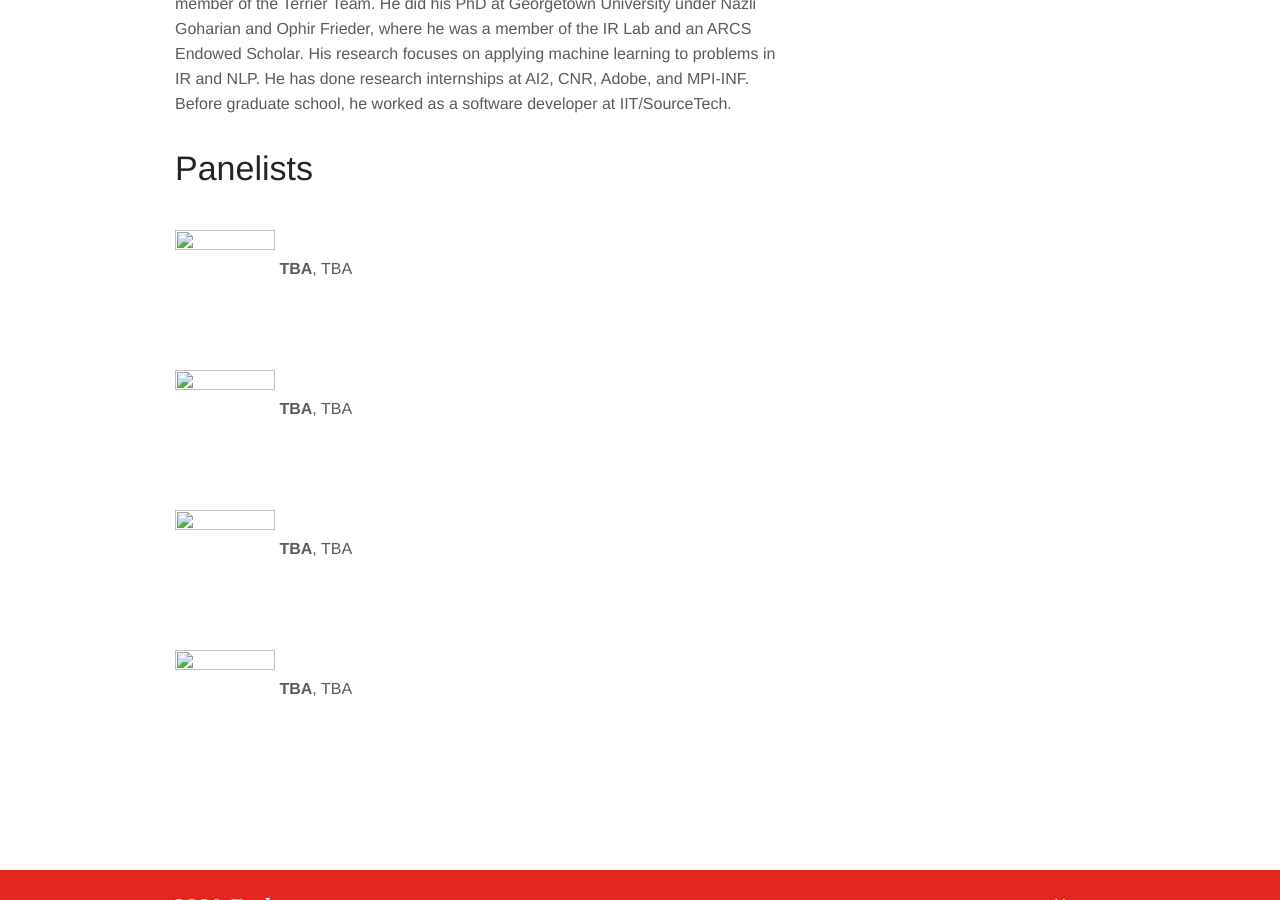
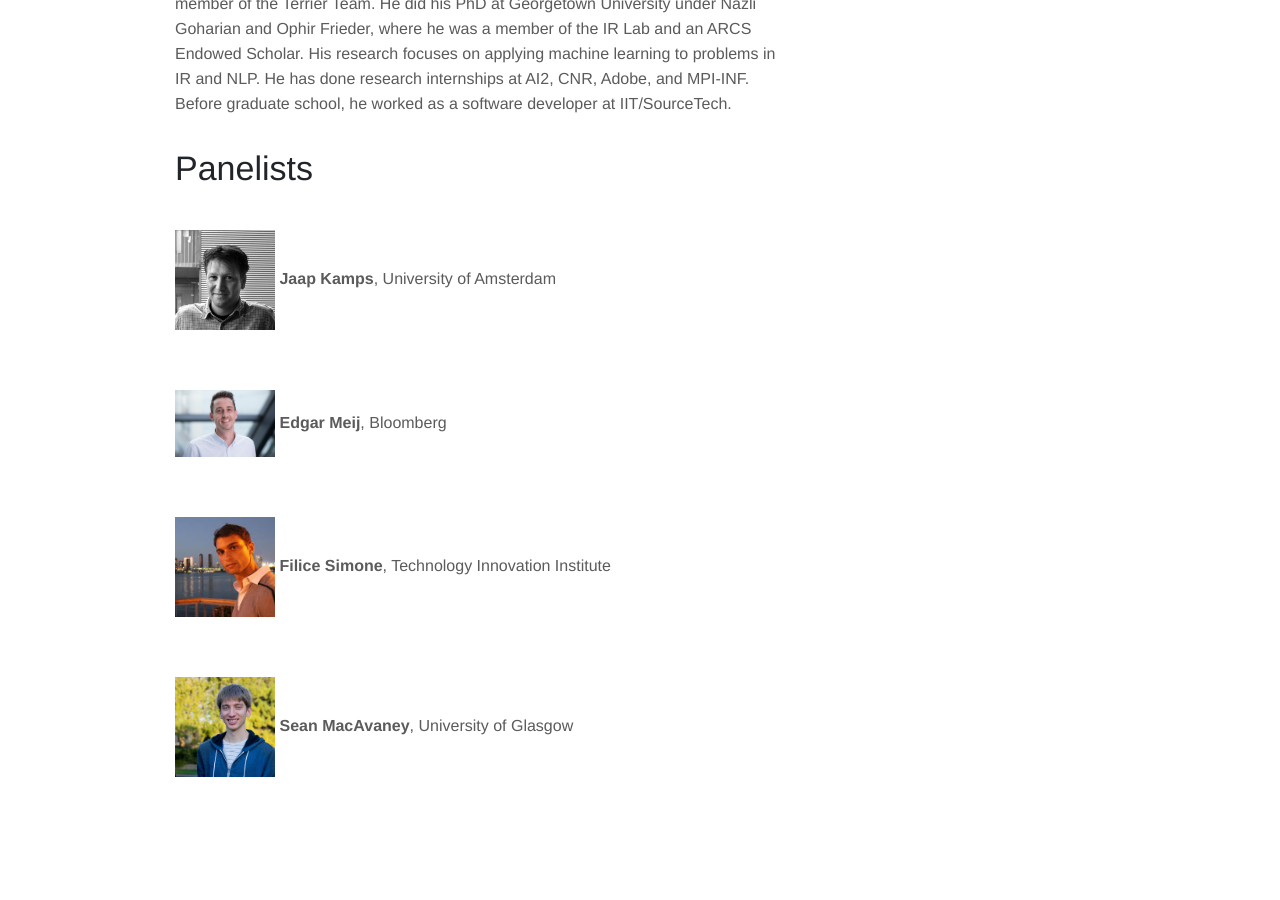
Before and after one commit to llm4eval/WSDM2025, a Jekyll site: the page built from program.md, in a window 1280 px wide and 900 px high, scrolled down 2352 px. Built offline with Jekyll 4.4.1, drawn with Linux system fonts in a browser that asks for light colours.

Commit message:
update panel

```diff
--- a/program.md
+++ b/program.md
@@ -49,10 +49,10 @@ __Bio.__ Sean is a Lecturer in Machine Learning at the University of Glasgow and
 
 # Panelists
 
-<img style="vertical-align:middle" width="100px" height="80px" src="#"/> __TBA__, TBA
+<img style="vertical-align:middle" width="100px" height="80px" src="../images/team/jaapkamps.jpg"/> __Jaap Kamps__, University of Amsterdam
 
-<img style="vertical-align:middle" width="100px" height="80px" src="#"/> __TBA__, TBA
+<img style="vertical-align:middle" width="100px" height="80px" src="../images/team/edgar.jpeg"/> __Edgar Meij__, Bloomberg
 
-<img style="vertical-align:middle" width="100px" height="80px" src="#"/> __TBA__, TBA
+<img style="vertical-align:middle" width="100px" height="80px" src="../images/team/SimoneFilice.jpeg"/> __Filice Simone__, Technology Innovation Institute
 
-<img style="vertical-align:middle" width="100px" height="80px" src="#"/> __TBA__, TBA
+<img style="vertical-align:middle" width="100px" height="80px" src="../images/team/sean.png"/> __Sean MacAvaney__, University of Glasgow
```
Also changed, not shown: images/team/SimoneFilice.jpeg (added), images/team/jaapkamps.jpg (added).
